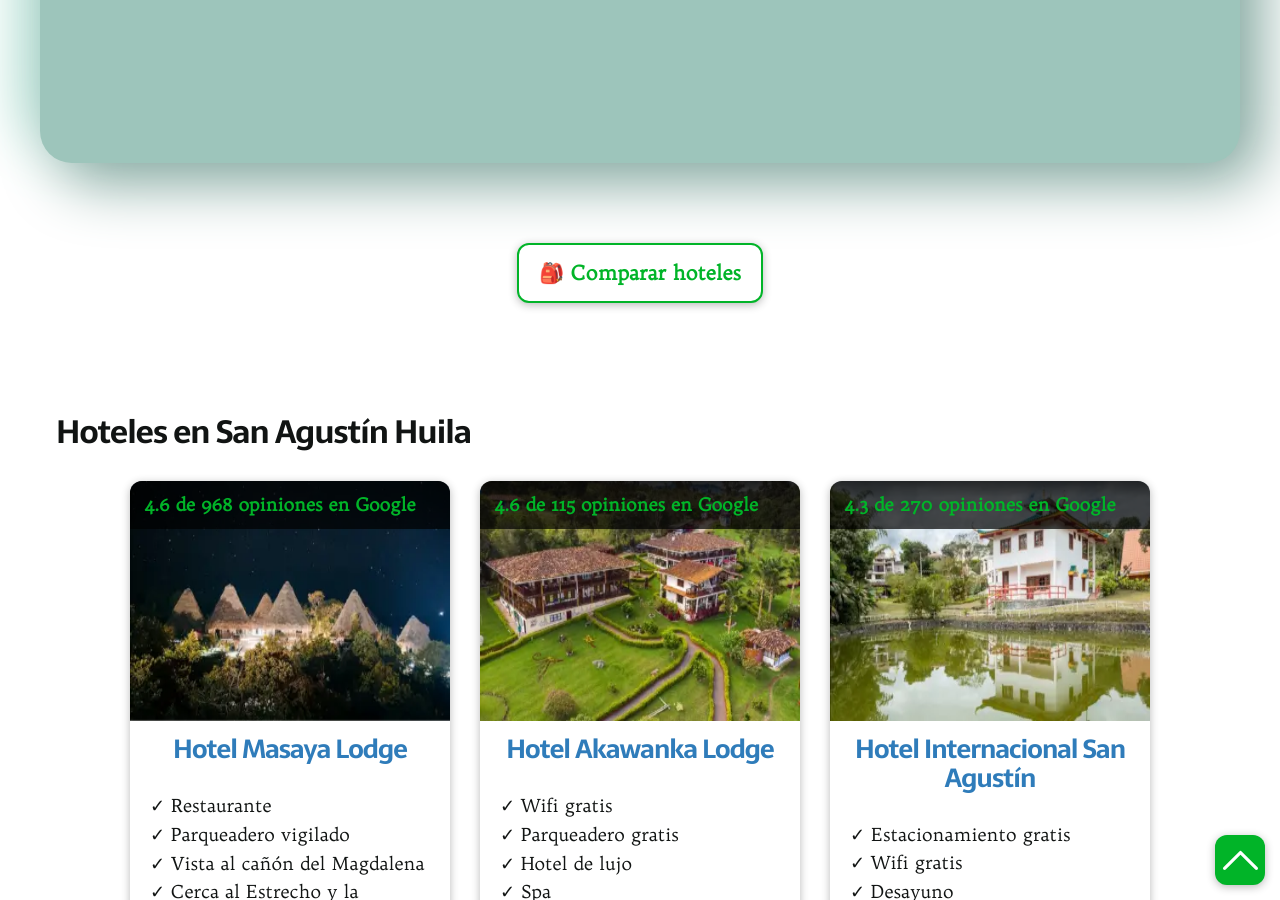
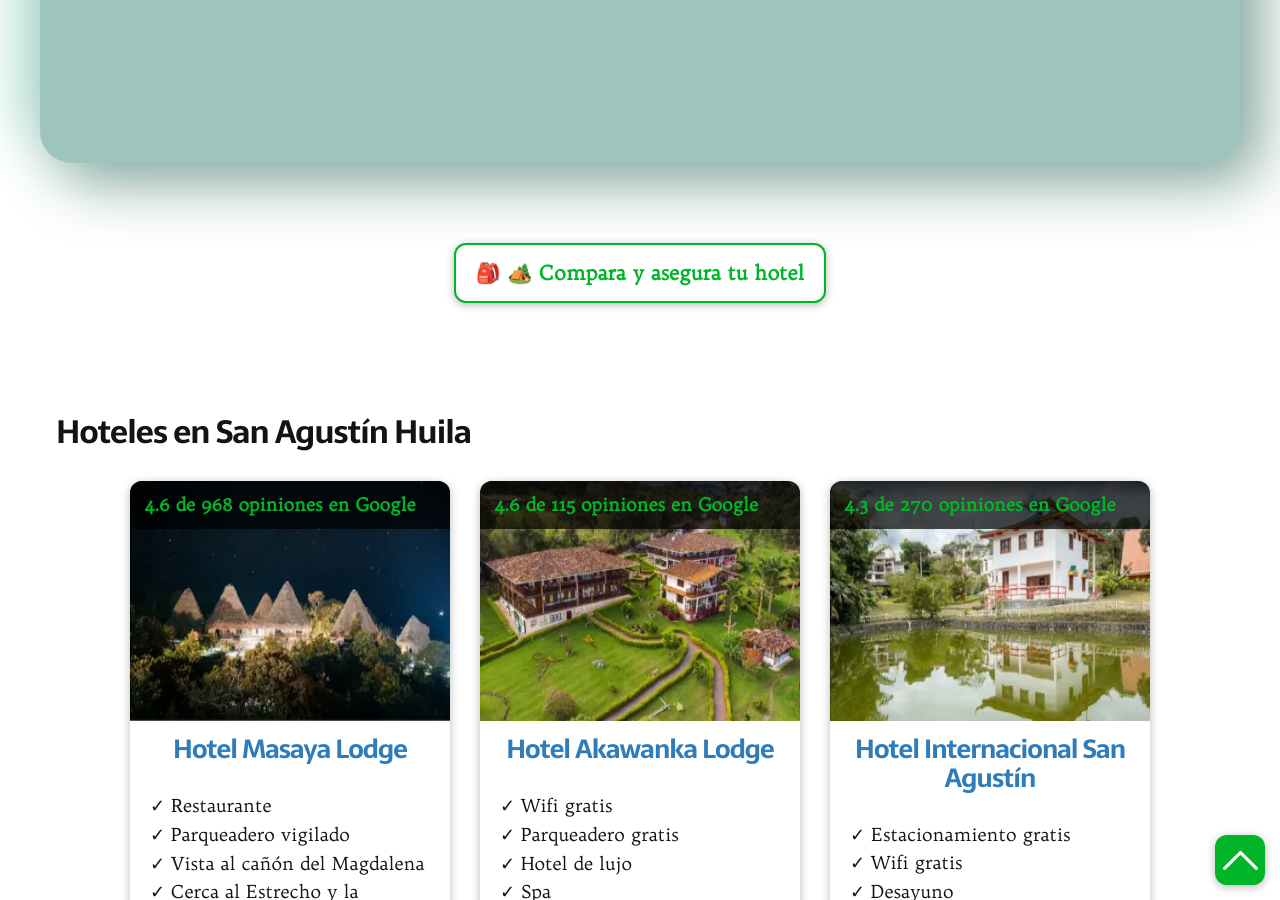
Before and after one commit to Klerpson/vacacionesopitas, a Jekyll site: the page built from hoteles-san-agustin.html, in a window 1280 px wide and 900 px high, scrolled down 590 px. Built offline with Jekyll 4.4.1, drawn with Linux system fonts in a browser that asks for light colours; some web fonts are replaced; some of the changed lines change nothing that is shown.

Commit message:
Update hoteles-san-agustin.html

```diff
--- a/hoteles-san-agustin.html
+++ b/hoteles-san-agustin.html
@@ -15,7 +15,7 @@
   </lord-icon>
 </section>
 
-{% include cta.html texto="Comparar hoteles" %}
+{% include cta.html texto="🏕️ Compara y asegura tu hotel" %}
 
 <main class="hoteles">
   {% for item in site.data.hoteles %} {% assign cat = item[0] %}
```
